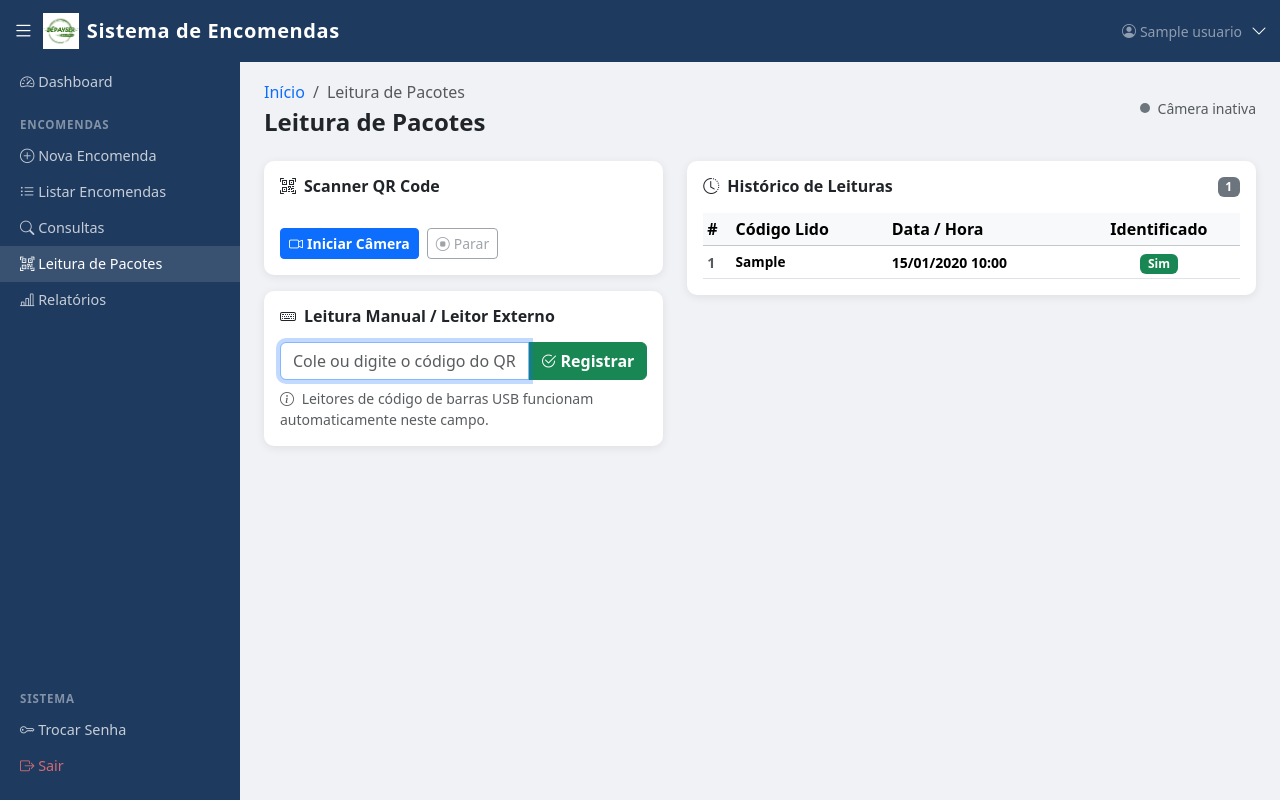
After one commit to andersonssilva2801/sistema-encomenda, a Flask app: page /leitura-qrcode/ in a window 1280 px wide. The commit adds this page. Run offline with Flask 3, Linux system fonts and the light colour scheme; a user stored in the database is signed in; tables that the repository leaves empty hold one stand-in row (values such as "Sample post"); some libraries are stand-ins or nearby versions.

Commit message:
feat: adiciona Leitura de Pacotes com scanner QR Code
Co-Authored-By: Claude Sonnet 4.6 <noreply@anthropic.com>

```diff
--- a/app/__init__.py
+++ b/app/__init__.py
@@ -78,6 +78,7 @@ def _register_blueprints(app):
     from app.routes.encomendas import encomendas_bp
     from app.routes.consultas import consultas_bp
     from app.routes.relatorios import relatorios_bp
+    from app.routes.leitura_qrcode import leitura_qrcode_bp
 
     app.register_blueprint(auth_bp)
     app.register_blueprint(dashboard_bp)
@@ -88,6 +89,7 @@ def _register_blueprints(app):
     app.register_blueprint(encomendas_bp)
     app.register_blueprint(consultas_bp)
     app.register_blueprint(relatorios_bp)
+    app.register_blueprint(leitura_qrcode_bp)
 
 
 def _register_template_utils(app):
--- /dev/null
+++ b/app/routes/leitura_qrcode.py
@@ -0,0 +1,47 @@
+from datetime import datetime, timezone
+from flask import Blueprint, render_template, request, jsonify
+from flask_login import login_required
+from app.extensions import db, csrf
+from app.models.qrcode_leitura import QrcodeLeitura
+
+leitura_qrcode_bp = Blueprint('leitura_qrcode', __name__, url_prefix='/leitura-qrcode')
+
+HISTORICO_POR_PAGINA = 50
+
+
+@leitura_qrcode_bp.route('/', methods=['GET'])
+@login_required
+def index():
+    pagina = request.args.get('pagina', 1, type=int)
+    historico = (
+        QrcodeLeitura.query
+        .order_by(QrcodeLeitura.data_hora.desc())
+        .paginate(page=pagina, per_page=HISTORICO_POR_PAGINA, error_out=False)
+    )
+    return render_template('leitura_qrcode/index.html', historico=historico)
+
+
+@csrf.exempt
+@leitura_qrcode_bp.route('/salvar', methods=['POST'])
+@login_required
+def salvar():
+    data = request.get_json(silent=True) or {}
+    codigo = (data.get('codigo') or '').strip()
+    if not codigo:
+        return jsonify({'ok': False, 'erro': 'Código vazio'}), 400
+
+    leitura = QrcodeLeitura(
+        codigo_lido=codigo[:1000],
+        data_hora=datetime.now(timezone.utc),
+        identificado=False,
+        pedido_id=None,
+    )
+    db.session.add(leitura)
+    db.session.commit()
+
+    return jsonify({
+        'ok': True,
+        'id': leitura.id,
+        'codigo_lido': leitura.codigo_lido,
+        'data_hora': leitura.data_hora.strftime('%d/%m/%Y %H:%M:%S'),
+    })
--- a/app/templates/base.html
+++ b/app/templates/base.html
@@ -126,6 +126,12 @@
         <i class="bi bi-search"></i> Consultas
       </a>
     </li>
+    <li class="nav-item">
+      <a class="nav-link {% if request.endpoint and request.endpoint.startswith('leitura_qrcode') %}active{% endif %}"
+         href="{{ url_for('leitura_qrcode.index') }}">
+        <i class="bi bi-qr-code-scan"></i> Leitura de Pacotes
+      </a>
+    </li>
 
     {% if current_user.is_admin %}
     <li><div class="nav-section">Cadastros</div></li>
--- /dev/null
+++ b/app/templates/leitura_qrcode/index.html
@@ -0,0 +1,279 @@
+{% extends 'base.html' %}
+{% block title %}Leitura de Pacotes – {{ app_name }}{% endblock %}
+
+{% block extra_head %}
+<script src="https://unpkg.com/html5-qrcode@2.3.8/html5-qrcode.min.js"></script>
+<style>
+  #qr-reader { border-radius: 10px; overflow: hidden; }
+  #qr-reader video { border-radius: 10px; }
+  .scan-card {
+    border: none;
+    border-radius: 10px;
+    box-shadow: 0 2px 10px rgba(0,0,0,.08);
+  }
+  .toast-container { z-index: 9999; }
+  .status-dot {
+    width: 10px; height: 10px;
+    border-radius: 50%;
+    display: inline-block;
+  }
+  #historico-table tbody tr:first-child td { font-weight: 600; }
+</style>
+{% endblock %}
+
+{% block content %}
+<!-- Cabeçalho -->
+<div class="d-flex justify-content-between align-items-center mb-4 flex-wrap gap-2">
+  <div>
+    <nav aria-label="breadcrumb">
+      <ol class="breadcrumb mb-1">
+        <li class="breadcrumb-item"><a href="{{ url_for('dashboard.index') }}" class="text-decoration-none">Início</a></li>
+        <li class="breadcrumb-item active">Leitura de Pacotes</li>
+      </ol>
+    </nav>
+    <h4 class="mb-0 fw-bold">Leitura de Pacotes</h4>
+  </div>
+  <div class="d-flex align-items-center gap-2">
+    <span class="status-dot bg-secondary" id="status-dot"></span>
+    <span class="small text-muted" id="status-text">Câmera inativa</span>
+  </div>
+</div>
+
+<div class="row g-4">
+
+  <!-- Coluna: Scanner -->
+  <div class="col-12 col-lg-5">
+    <div class="card scan-card p-3 mb-3">
+      <h6 class="fw-bold mb-3"><i class="bi bi-qr-code-scan me-2"></i>Scanner QR Code</h6>
+
+      <!-- Área do vídeo -->
+      <div id="qr-reader" style="width:100%"></div>
+
+      <div class="d-flex gap-2 mt-3">
+        <button class="btn btn-primary btn-sm fw-semibold" id="btn-iniciar">
+          <i class="bi bi-camera-video me-1"></i>Iniciar Câmera
+        </button>
+        <button class="btn btn-outline-secondary btn-sm" id="btn-parar" disabled>
+          <i class="bi bi-stop-circle me-1"></i>Parar
+        </button>
+      </div>
+    </div>
+
+    <!-- Entrada manual -->
+    <div class="card scan-card p-3">
+      <h6 class="fw-bold mb-3"><i class="bi bi-keyboard me-2"></i>Leitura Manual / Leitor Externo</h6>
+      <div class="input-group">
+        <input type="text" id="input-manual" class="form-control"
+               placeholder="Cole ou digite o código do QR aqui" autofocus>
+        <button class="btn btn-success fw-semibold" id="btn-manual">
+          <i class="bi bi-check2-circle me-1"></i>Registrar
+        </button>
+      </div>
+      <small class="text-muted mt-2 d-block">
+        <i class="bi bi-info-circle me-1"></i>
+        Leitores de código de barras USB funcionam automaticamente neste campo.
+      </small>
+    </div>
+  </div>
+
+  <!-- Coluna: Histórico -->
+  <div class="col-12 col-lg-7">
+    <div class="card scan-card p-3">
+      <div class="d-flex justify-content-between align-items-center mb-3">
+        <h6 class="fw-bold mb-0"><i class="bi bi-clock-history me-2"></i>Histórico de Leituras</h6>
+        <span class="badge bg-secondary" id="badge-total">{{ historico.total }}</span>
+      </div>
+
+      <div class="table-responsive">
+        <table class="table table-sm table-hover align-middle mb-0" id="historico-table">
+          <thead class="table-light">
+            <tr>
+              <th>#</th>
+              <th>Código Lido</th>
+              <th>Data / Hora</th>
+              <th class="text-center">Identificado</th>
+            </tr>
+          </thead>
+          <tbody id="historico-body">
+            {% for leitura in historico.items %}
+            <tr>
+              <td class="text-muted small">{{ leitura.id }}</td>
+              <td style="max-width:260px;word-break:break-all;font-size:.85rem">
+                {{ leitura.codigo_lido }}
+              </td>
+              <td class="text-nowrap small">{{ leitura.data_hora | datetime_br }}</td>
+              <td class="text-center">
+                {% if leitura.identificado %}
+                  <span class="badge bg-success">Sim</span>
+                {% else %}
+                  <span class="badge bg-secondary">Não</span>
+                {% endif %}
+              </td>
+            </tr>
+            {% else %}
+            <tr id="empty-row">
+              <td colspan="4" class="text-center text-muted py-4">
+                <i class="bi bi-inbox fs-4 d-block mb-1"></i>
+                Nenhuma leitura registrada ainda.
+              </td>
+            </tr>
+            {% endfor %}
+          </tbody>
+        </table>
+      </div>
+
+      <!-- Paginação -->
+      {% if historico.pages > 1 %}
+      <nav class="mt-3">
+        <ul class="pagination pagination-sm justify-content-center mb-0">
+          {% if historico.has_prev %}
+          <li class="page-item">
+            <a class="page-link" href="{{ url_for('leitura_qrcode.index', pagina=historico.prev_num) }}">‹</a>
+          </li>
+          {% endif %}
+          {% for num in historico.iter_pages(left_edge=1, right_edge=1, left_current=2, right_current=2) %}
+            {% if num %}
+              <li class="page-item {{ 'active' if num == historico.page }}">
+                <a class="page-link" href="{{ url_for('leitura_qrcode.index', pagina=num) }}">{{ num }}</a>
+              </li>
+            {% else %}
+              <li class="page-item disabled"><span class="page-link">…</span></li>
+            {% endif %}
+          {% endfor %}
+          {% if historico.has_next %}
+          <li class="page-item">
+            <a class="page-link" href="{{ url_for('leitura_qrcode.index', pagina=historico.next_num) }}">›</a>
+          </li>
+          {% endif %}
+        </ul>
+      </nav>
+      {% endif %}
+
+    </div>
+  </div>
+</div>
+
+<!-- Toast de feedback -->
+<div class="toast-container position-fixed bottom-0 end-0 p-3">
+  <div id="toast-scan" class="toast align-items-center text-white border-0" role="alert" aria-atomic="true">
+    <div class="d-flex">
+      <div class="toast-body fw-semibold" id="toast-msg">Código registrado!</div>
+      <button type="button" class="btn-close btn-close-white me-2 m-auto" data-bs-dismiss="toast"></button>
+    </div>
+  </div>
+</div>
+{% endblock %}
+
+{% block extra_scripts %}
+<script>
+const URL_SALVAR = "{{ url_for('leitura_qrcode.salvar') }}";
+let scanner = null;
+let ultimoCodigo = '';
+let debounceTimer = null;
+
+/* ── Registrar leitura ── */
+async function registrarCodigo(codigo) {
+  if (!codigo.trim()) return;
+
+  // Debounce: evita registrar o mesmo código duas vezes em 2s
+  if (codigo === ultimoCodigo) return;
+  ultimoCodigo = codigo;
+  clearTimeout(debounceTimer);
+  debounceTimer = setTimeout(() => { ultimoCodigo = ''; }, 2000);
+
+  try {
+    const resp = await fetch(URL_SALVAR, {
+      method: 'POST',
+      headers: { 'Content-Type': 'application/json' },
+      body: JSON.stringify({ codigo }),
+    });
+    const data = await resp.json();
+    if (data.ok) {
+      mostrarToast('✓ Código registrado: ' + data.codigo_lido.substring(0, 60), 'bg-success');
+      adicionarLinha(data);
+    } else {
+      mostrarToast('Erro: ' + data.erro, 'bg-danger');
+    }
+  } catch (e) {
+    mostrarToast('Erro de conexão.', 'bg-danger');
+  }
+}
+
+/* ── Adicionar linha no topo da tabela ── */
+function adicionarLinha(data) {
+  const tbody = document.getElementById('historico-body');
+  const emptyRow = document.getElementById('empty-row');
+  if (emptyRow) emptyRow.remove();
+
+  const tr = document.createElement('tr');
+  tr.innerHTML = `
+    <td class="text-muted small">${data.id}</td>
+    <td style="max-width:260px;word-break:break-all;font-size:.85rem">${escHtml(data.codigo_lido)}</td>
+    <td class="text-nowrap small">${data.data_hora}</td>
+    <td class="text-center"><span class="badge bg-secondary">Não</span></td>
+  `;
+  tbody.insertBefore(tr, tbody.firstChild);
+
+  const badge = document.getElementById('badge-total');
+  badge.textContent = parseInt(badge.textContent || 0) + 1;
+}
+
+function escHtml(str) {
+  return str.replace(/&/g,'&amp;').replace(/</g,'&lt;').replace(/>/g,'&gt;');
+}
+
+/* ── Toast ── */
+function mostrarToast(msg, bgClass) {
+  const el = document.getElementById('toast-scan');
+  el.className = `toast align-items-center text-white border-0 ${bgClass}`;
+  document.getElementById('toast-msg').textContent = msg;
+  bootstrap.Toast.getOrCreateInstance(el, { delay: 3000 }).show();
+}
+
+/* ── Câmera ── */
+function setStatus(on) {
+  const dot = document.getElementById('status-dot');
+  const txt = document.getElementById('status-text');
+  dot.className = `status-dot ${on ? 'bg-success' : 'bg-secondary'}`;
+  txt.textContent = on ? 'Câmera ativa' : 'Câmera inativa';
+  document.getElementById('btn-iniciar').disabled = on;
+  document.getElementById('btn-parar').disabled = !on;
+}
+
+document.getElementById('btn-iniciar').addEventListener('click', () => {
+  scanner = new Html5Qrcode('qr-reader');
+  scanner.start(
+    { facingMode: 'environment' },
+    { fps: 10, qrbox: { width: 250, height: 250 } },
+    (decodedText) => { registrarCodigo(decodedText); }
+  ).then(() => setStatus(true))
+   .catch(err => mostrarToast('Câmera indisponível: ' + err, 'bg-warning text-dark'));
+});
+
+document.getElementById('btn-parar').addEventListener('click', () => {
+  if (scanner) {
+    scanner.stop().then(() => {
+      scanner.clear();
+      scanner = null;
+      setStatus(false);
+    });
+  }
+});
+
+/* ── Entrada manual ── */
+function submeterManual() {
+  const input = document.getElementById('input-manual');
+  const val = input.value.trim();
+  if (val) {
+    registrarCodigo(val);
+    input.value = '';
+    input.focus();
+  }
+}
+
+document.getElementById('btn-manual').addEventListener('click', submeterManual);
+document.getElementById('input-manual').addEventListener('keydown', e => {
+  if (e.key === 'Enter') { e.preventDefault(); submeterManual(); }
+});
+</script>
+{% endblock %}
--- a/wsgi.py
+++ b/wsgi.py
@@ -1,4 +1,9 @@
 import os
 from app import create_app
+from app.extensions import db
 
 app = create_app(os.environ.get('FLASK_ENV', 'production'))
+
+# Cria tabelas novas sem afetar as existentes
+with app.app_context():
+    db.create_all()
```
Also changed, not shown: app/models/qrcode_leitura.py (added, +19 -0 lines).
